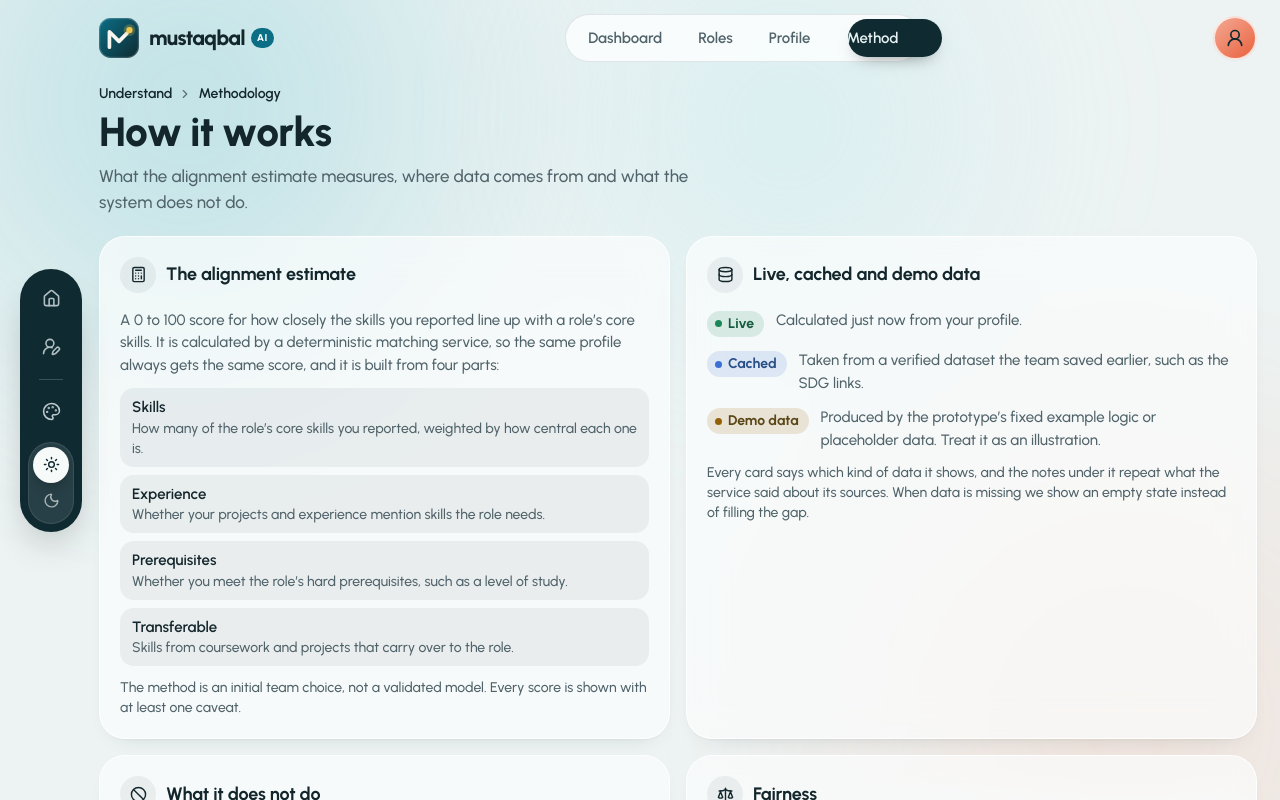
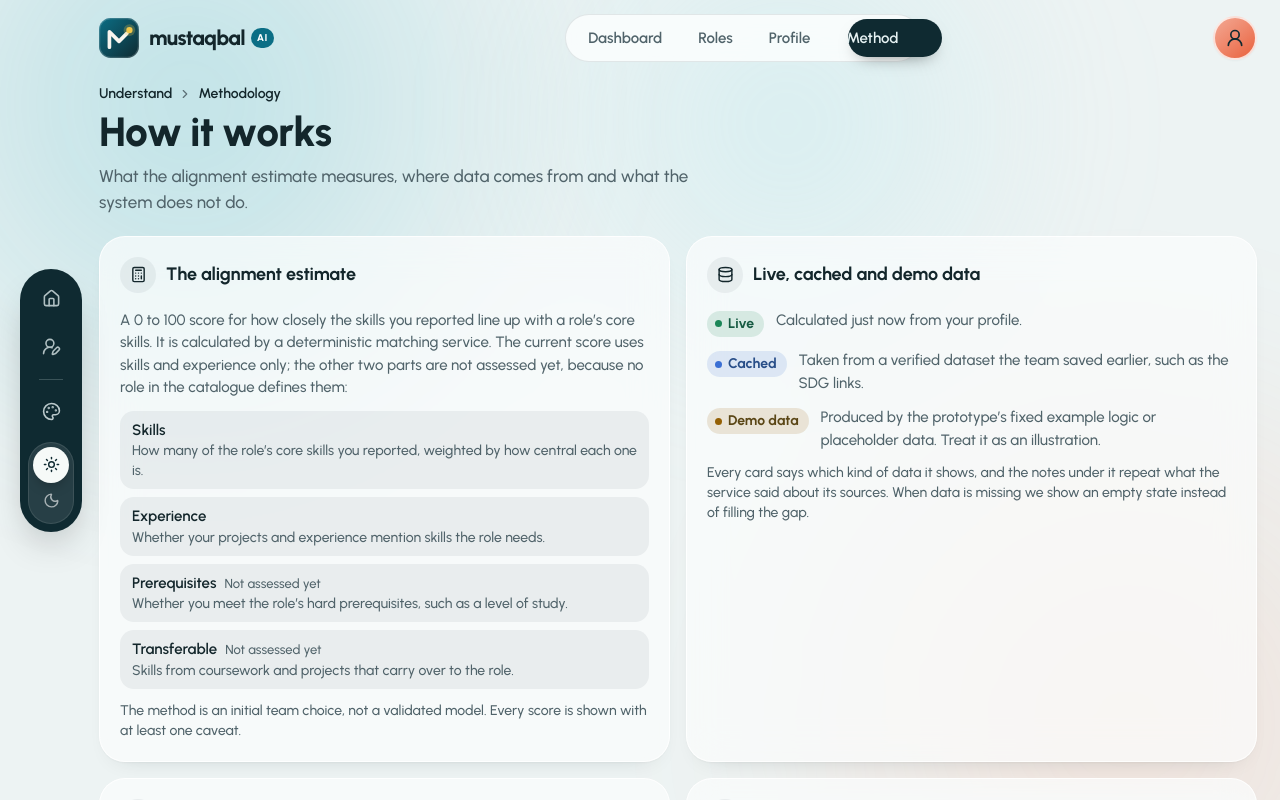
Before and after one commit to xlBABA/CodeBlack_SDC, a React (Vite) app in the folder frontend/: page /methodology in a window 1280 px wide. Shown: the top 800 px of the page. Built offline with nearby package versions, Linux system fonts and the light colour scheme.

Commit message:
feat(frontend): show prerequisites and transferable as not assessed

```diff
--- a/frontend/src/components/dashboard/top-match-card.tsx
+++ b/frontend/src/components/dashboard/top-match-card.tsx
@@ -5,11 +5,13 @@ import { Card } from '@/components/ui/card'
 import { DEFAULT_CAVEAT } from '@/lib/role-copy'
 import type { RoleMatch } from '@/types/api'
 
+// The current score uses skills and experience only: no catalogue role defines prerequisites or
+// transferable skills yet, so the API's 0 for those two means "not assessed", not a low score.
 const PARTS = [
-  ['skills', 'Skills'],
-  ['experience', 'Experience'],
-  ['prerequisites', 'Prerequisites'],
-  ['transferable', 'Transferable'],
+  ['skills', 'Skills', true],
+  ['experience', 'Experience', true],
+  ['prerequisites', 'Prerequisites', false],
+  ['transferable', 'Transferable', false],
 ] as const
 
 /** Deep hero card for the best-aligned role (Halden idea): score, caveat, skill coverage, breakdown. */
@@ -68,15 +70,17 @@ export function TopMatchCard({ match, eyebrow = 'Your strongest alignment right
 
       <div className="flex flex-col gap-3 border-t border-white/15 pt-5 md:border-t-0 md:border-l md:pt-0 md:pl-6">
         <p className="text-xs font-bold tracking-[0.12em] text-muted-foreground uppercase">Breakdown</p>
-        {PARTS.map(([key, label]) => (
+        {PARTS.map(([key, label, assessed]) => (
           <div key={key} data-enter="item">
             <div className="flex justify-between text-sm">
               <span className="text-muted-foreground">{label}</span>
-              <b>{Math.round(match.score_breakdown[key])}</b>
+              {assessed ? <b>{Math.round(match.score_breakdown[key])}</b> : <span className="text-muted-foreground">Not assessed</span>}
             </div>
-            <div className="mt-1 h-1.5 overflow-hidden rounded-full bg-white/15">
-              <i data-enter="bar" className="block h-full rounded-full bg-on-deep" style={{ width: `${match.score_breakdown[key]}%` }} />
-            </div>
+            {assessed && (
+              <div className="mt-1 h-1.5 overflow-hidden rounded-full bg-white/15">
+                <i data-enter="bar" className="block h-full rounded-full bg-on-deep" style={{ width: `${match.score_breakdown[key]}%` }} />
+              </div>
+            )}
           </div>
         ))}
         {workspaceLink && (
--- a/frontend/src/pages/methodology.tsx
+++ b/frontend/src/pages/methodology.tsx
@@ -4,11 +4,11 @@ import { Page } from '@/components/page/page'
 import { Card, CardHeader } from '@/components/ui/card'
 
 const PARTS = [
-  ['Skills', 'How many of the role’s core skills you reported, weighted by how central each one is.'],
-  ['Experience', 'Whether your projects and experience mention skills the role needs.'],
-  ['Prerequisites', 'Whether you meet the role’s hard prerequisites, such as a level of study.'],
-  ['Transferable', 'Skills from coursework and projects that carry over to the role.'],
-]
+  ['Skills', 'How many of the role’s core skills you reported, weighted by how central each one is.', true],
+  ['Experience', 'Whether your projects and experience mention skills the role needs.', true],
+  ['Prerequisites', 'Whether you meet the role’s hard prerequisites, such as a level of study.', false],
+  ['Transferable', 'Skills from coursework and projects that carry over to the role.', false],
+] as const
 
 /** How the numbers are made and what they are not. Plain copy; nothing here is fetched. */
 export default function Methodology() {
@@ -22,13 +22,16 @@ export default function Methodology() {
         <Card>
           <CardHeader icon={Calculator} title="The alignment estimate" />
           <p data-enter="item" className="text-muted-foreground">
-            A 0 to 100 score for how closely the skills you reported line up with a role’s core skills. It is calculated by a deterministic matching service, so the same profile always gets the same score, and it
-            is built from four parts:
+            A 0 to 100 score for how closely the skills you reported line up with a role’s core skills. It is calculated by a deterministic matching service. The current score uses skills and experience only; the
+            other two parts are not assessed yet, because no role in the catalogue defines them:
           </p>
           <dl className="mt-3 grid gap-2">
-            {PARTS.map(([k, v]) => (
+            {PARTS.map(([k, v, assessed]) => (
               <div key={k} data-enter="item" className="rounded-[14px] bg-well px-3 py-2">
-                <dt className="font-semibold">{k}</dt>
+                <dt className="font-semibold">
+                  {k}
+                  {!assessed && <span className="ml-2 text-xs font-medium text-muted-foreground">Not assessed yet</span>}
+                </dt>
                 <dd className="text-sm text-muted-foreground">{v}</dd>
               </div>
             ))}
```
